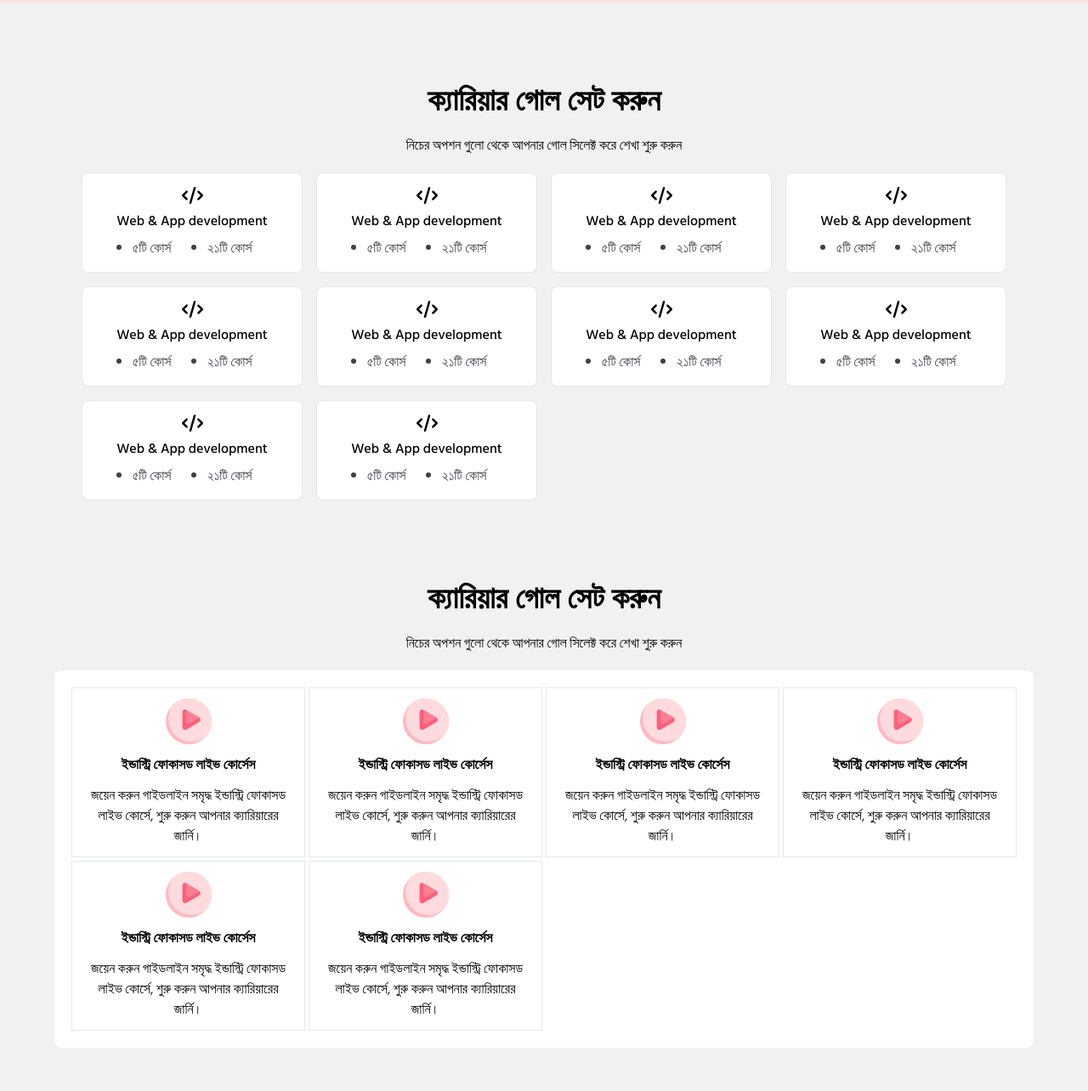
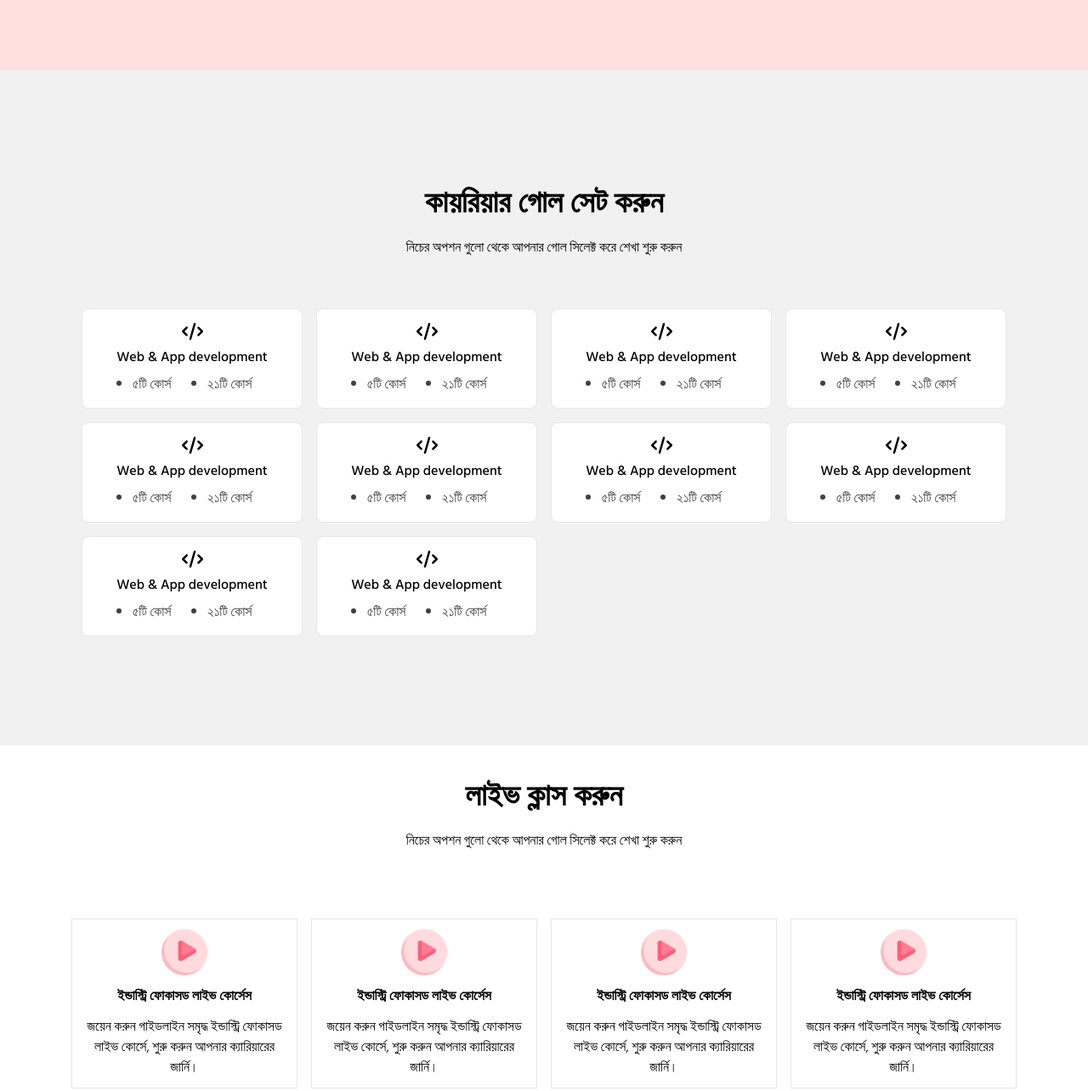
Before and after one commit to mamun-ethan/LMS-template, a website: page index.html in a window 1280 px wide. Shown: the part 2780-4064 px from the top of the page at 85% size. Drawn offline with Linux system fonts and the light colour scheme.

Commit message:
spacing add in live class section

```diff
--- a/index.html
+++ b/index.html
@@ -1053,7 +1053,7 @@
 
       <!-- Wenbinear -->
       <div class="bg-[#FFE0DF]">
-        <div class="container mx-auto">
+        <div class="container py-10 mx-auto">
           <div class="rounded-lg p-4 md:p-10">
             <h1 class="text-center font-bold text-primary text-4xl">
               <i class="fa-solid fa-video mr-4"></i>ফ্রি ওয়েবিনিয়ার দেখুন
@@ -1383,11 +1383,15 @@
 
       <!-- career guidelines -->
       <div>
-        <div class="containier mx-auto md:p-24">
-          <h1 class="text-center font-bold text-4xl">ক্যারিয়ার গোল সেট করুন</h1>
-          <p class="text-center font-normal py-5 text-base">
-            নিচের অপশন গুলো থেকে আপনার গোল সিলেক্ট করে শেখা শুরু করুন
-          </p>
+        <div class="containier mx-auto p-3 md:p-24">
+          <div class="p-10">
+            <h1 class="text-center font-bold text-4xl">
+              কায়রিয়ার গোল সেট করুন
+            </h1>
+            <p class="text-center font-normal py-5 text-base">
+              নিচের অপশন গুলো থেকে আপনার গোল সিলেক্ট করে শেখা শুরু করুন
+            </p>
+          </div>
 
           <div class="grid grid-cols-1 md:grid-cols-2 lg:grid-cols-4 gap-4">
             <div class="p-4 bg-white rounded-lg border hover:border-primary">
@@ -1476,13 +1480,15 @@
 
       <!-- live course -->
       <div>
-        <div class="container mx-auto md:px-16">
-          <h1 class="text-center font-bold text-4xl">ক্যারিয়ার গোল সেট করুন</h1>
-          <p class="text-center font-normal py-5 text-base">
-            নিচের অপশন গুলো থেকে আপনার গোল সিলেক্ট করে শেখা শুরু করুন
-          </p>
+        <div class="container bg-header mx-auto mt-8 md:px-16">
+          <div class="p-10">
+            <h1 class="text-center font-bold text-4xl">লাইভ ক্লাস করুন</h1>
+            <p class="text-center font-normal py-5 text-base">
+              নিচের অপশন গুলো থেকে আপনার গোল সিলেক্ট করে শেখা শুরু করুন
+            </p>
+          </div>
           <div
-            class="bg-header grid gap-1 grid-cols-1 md:grid-cols-2 lg:grid-cols-4 p-5 rounded-lg"
+            class="grid gap-4 grid-cols-1 md:grid-cols-2 lg:grid-cols-4 p-5 rounded-lg"
           >
             <div class="border p-3">
               <img
```
Also changed, not shown: src/tailwind.css.
